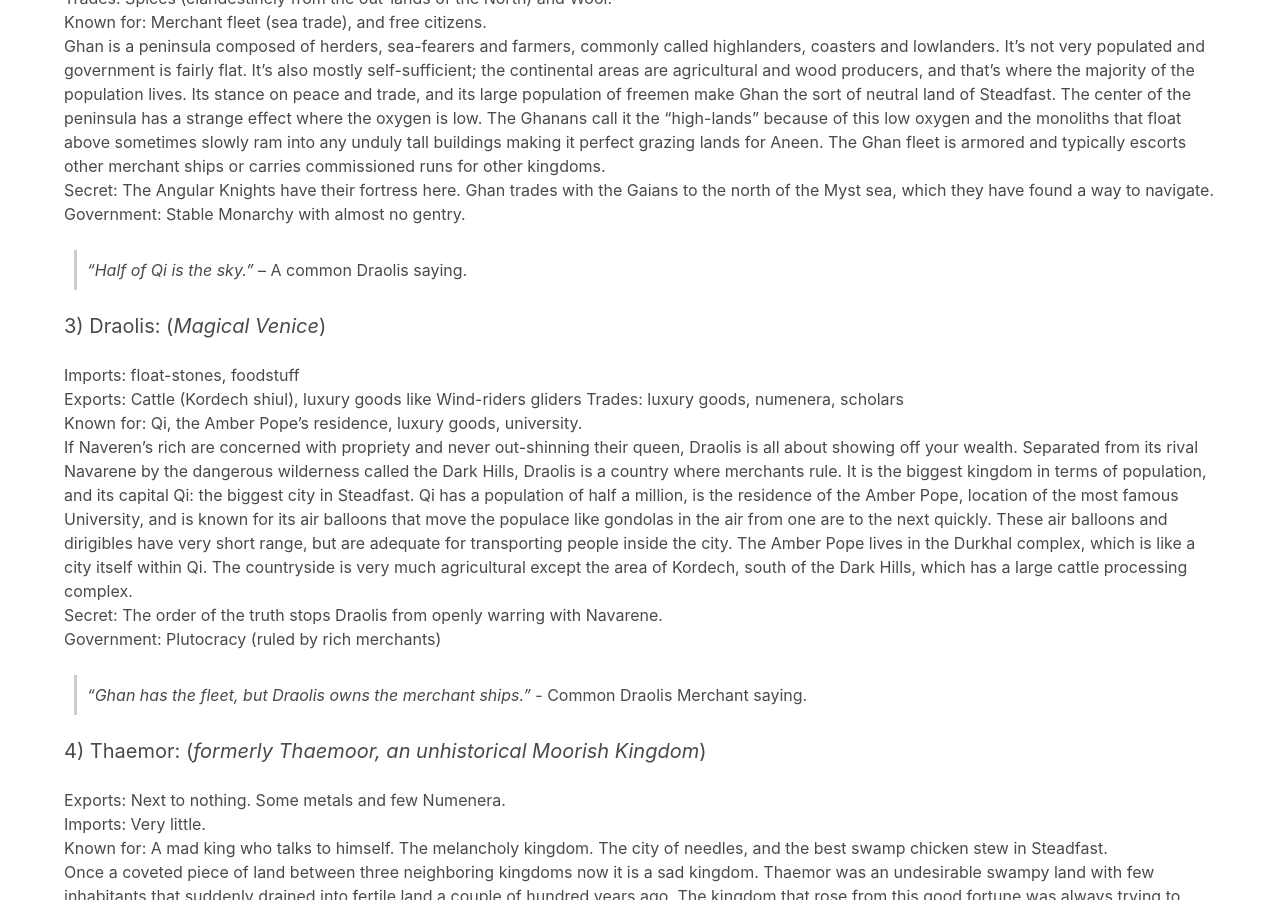
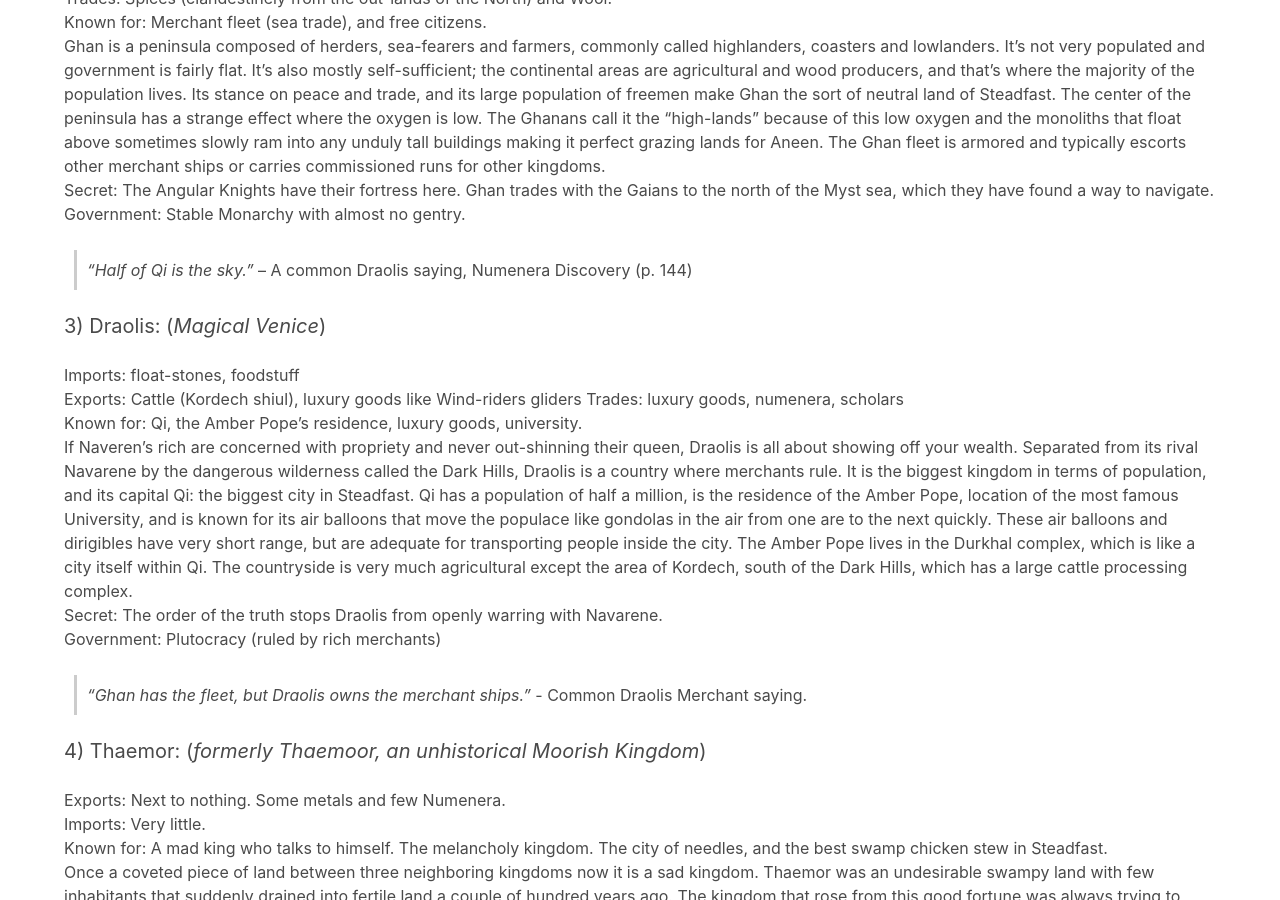
Before and after one commit to rebelwarrior/numenera, a Jekyll site: the page built from ninth_world.md, in a window 1280 px wide and 900 px high, scrolled down 2542 px. Built offline with Jekyll 4.4.1, drawn with Linux system fonts in a browser that asks for light colours; nearby versions of some CDN libraries; some of the changed text lies outside the part shown.

Commit message:
fixes typo

```diff
--- a/ninth_world.md
+++ b/ninth_world.md
@@ -99,7 +99,7 @@
 Secret: The Angular Knights have their fortress here. Ghan trades with the Gaians to the north of the Myst sea, which they have found a way to navigate.
 Government: Stable Monarchy with almost no gentry.
 
-> _"Half of Qi is the sky."_ – A common Draolis saying.
+> _"Half of Qi is the sky."_ – A common Draolis saying, Numenera Discovery (p. 144)
 
 3) Draolis: (_Magical Venice_)
 {:.subtitle.is-5.mt-5}
@@ -197,7 +197,7 @@
 
 Shins are not particularly heavy (weighting only a gram or two) so people can carry large amounts easily as well.
 
-> _"Shine"_ means good in Steadfast.
+> _"Shine"_ – means good in Steadfast.
 
 <!-- _Typical salaries for guards and mercenaries:_
 {:.mt-5} -->
@@ -420,3 +420,5 @@
 [https://www.sciencealert.com/humans-used-to-sleep-in-two-shifts-maybe-we-should-again](https://www.sciencealert.com/humans-used-to-sleep-in-two-shifts-maybe-we-should-again)
 [https://www.bbc.com/news/magazine-16964783](https://www.bbc.com/news/magazine-16964783)
 [Rise of Rome, Great Courses by Gregory Aldrete](https://www.amazon.com/gp/video/detail/B07FYW2P6Z/ref=atv_wl_hom_c_unkc_1_1)
+
+<br>
```
Also changed, not shown: character_creation.md (+1 -1 lines).
